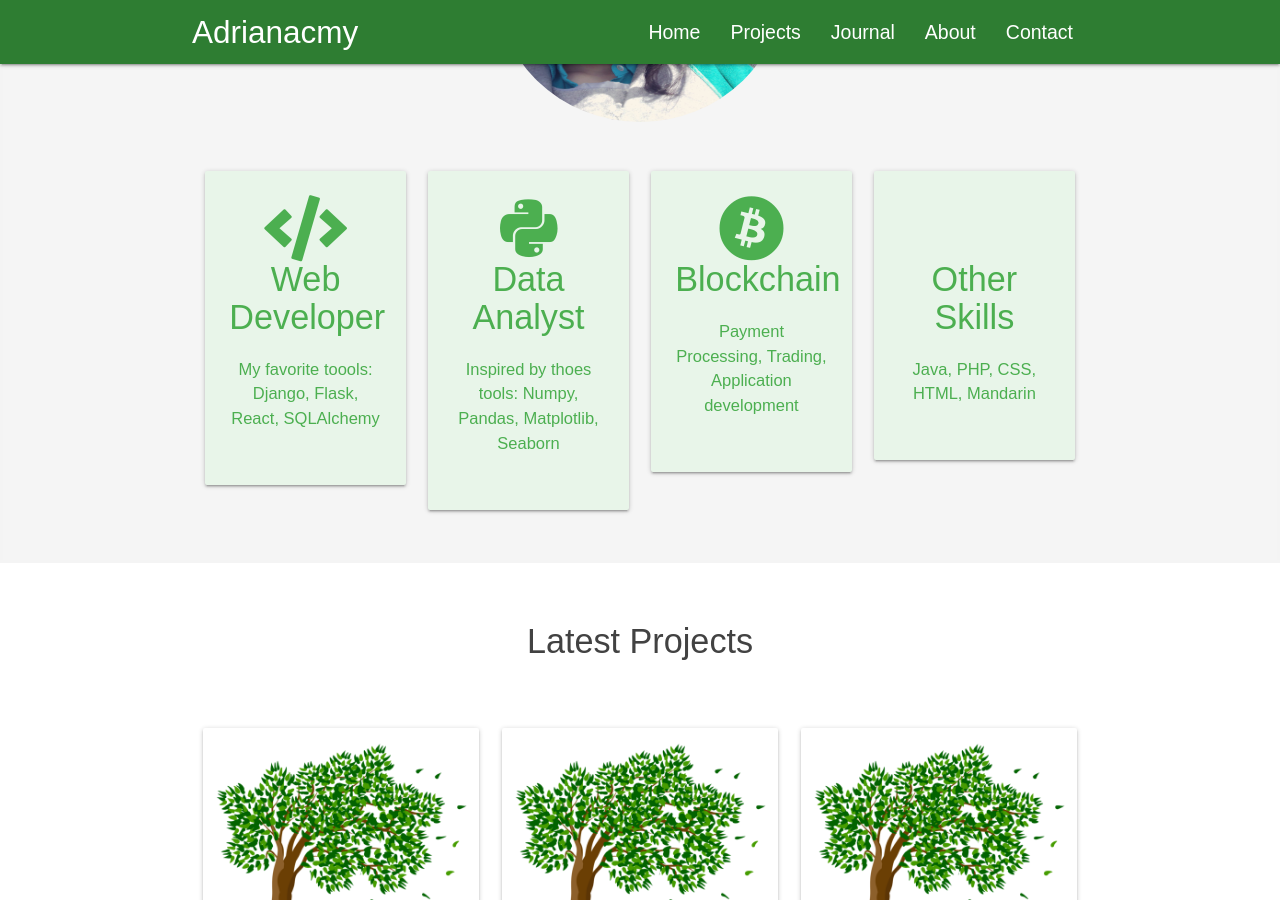
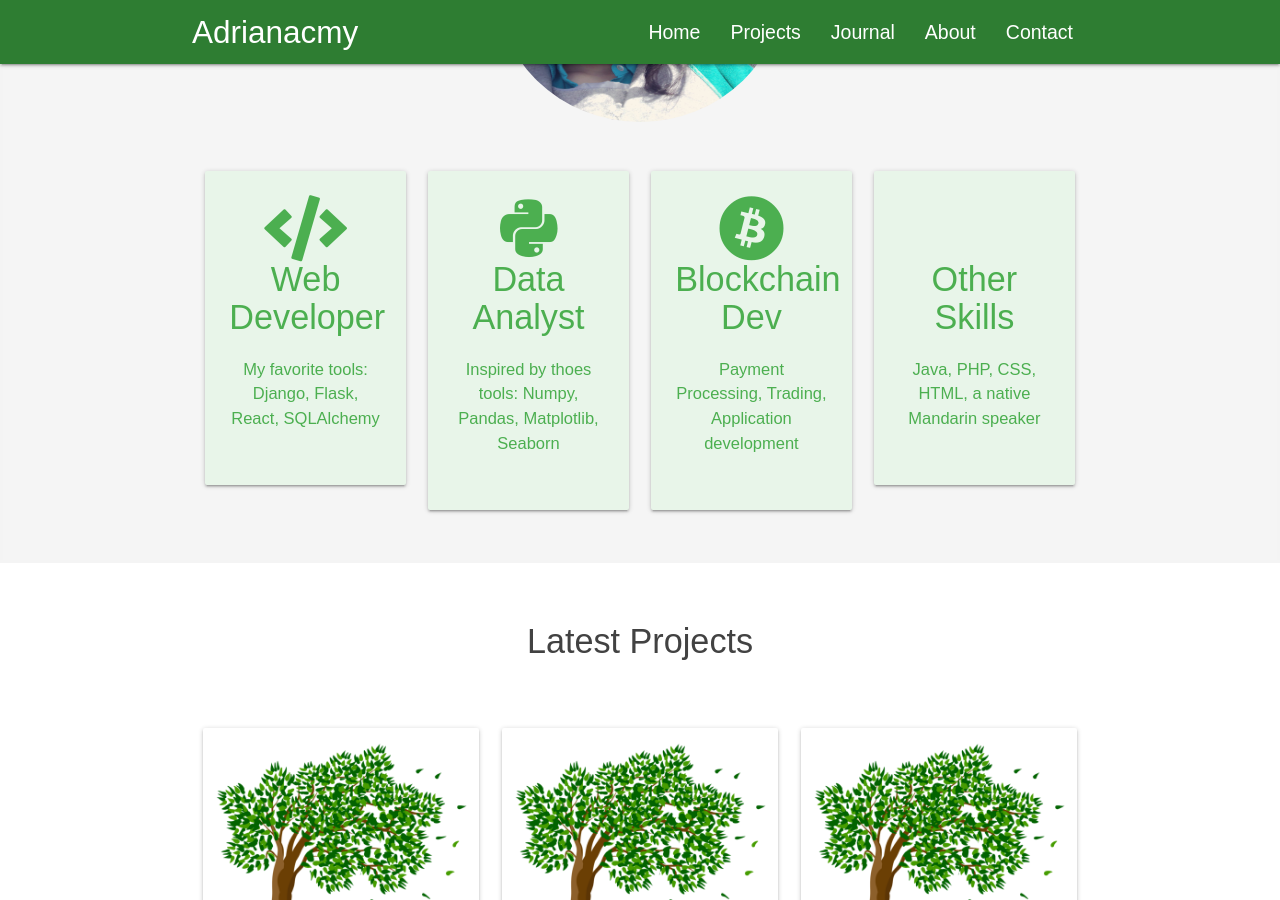
Before and after one commit to Adrianacmy/Adriana.github.io, a Jekyll site: the page built from index.html, in a window 1280 px wide and 900 px high, scrolled down 685 px. Built offline with Jekyll 4.4.1, drawn with Linux system fonts in a browser that asks for light colours; nearby versions of some CDN libraries.

Commit message:
update about

```diff
--- a/_includes/about.html
+++ b/_includes/about.html
@@ -18,7 +18,7 @@
         <div class="card-panel green lighten-5">
           <i class="fas fa-code fa-4x"></i>
           <h4>Web Developer</h4>
-          <p>My favorite toools: Django, Flask, React, SQLAlchemy</p>
+          <p>My favorite tools: Django, Flask, React, SQLAlchemy</p>
         </div>
       </div>
       <div class="col s12 m3">
@@ -31,7 +31,7 @@
       <div class="col s12 m3">
         <div class="card-panel green lighten-5">
           <i class="fab fa-bitcoin fa-4x"></i>
-          <h4>Blockchain</h4>
+          <h4>Blockchain Dev</h4>
           <p>Payment Processing, Trading, Application development </p>
         </div>
       </div>
@@ -39,7 +39,7 @@
         <div class="card-panel green lighten-5">
           <i class="fab fa-umbrella fa-4x"></i>
           <h4>Other Skills</h4>
-          <p>Java, PHP, CSS, HTML, Mandarin</p>
+          <p>Java, PHP, CSS, HTML, a native Mandarin speaker</p>
         </div>
       </div>
     </div>
```
